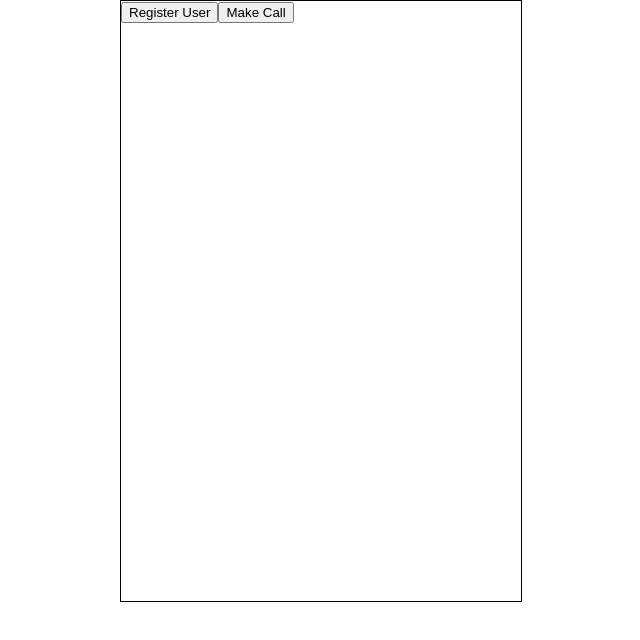
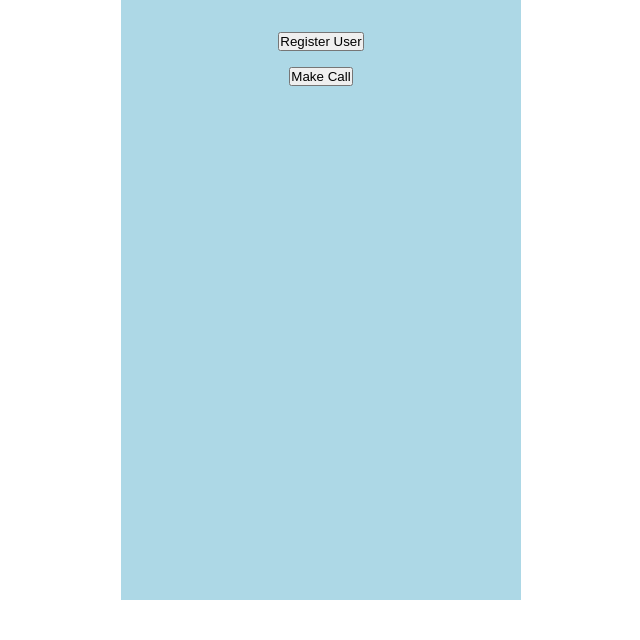
Before and after one commit to e6ntff/phone-extension, a React (Create React App) app: page / in a window 1280 px wide. Shown: the top 640 px of the page, without its empty margins (319-959 px from the left). Built offline with nearby package versions, Linux system fonts and the light colour scheme.

Commit message:
updated global styles

```diff
--- a/src/index.css
+++ b/src/index.css
@@ -1,5 +1,4 @@
 body {
-	border: 1px solid black;
 	block-size: 600px;
 	inline-size: 400px;
 	margin: auto;
@@ -10,12 +9,24 @@
 	-moz-osx-font-smoothing: grayscale;
 }
 
+* {
+	box-sizing: border-box;
+	margin: 0;
+	padding: 0;
+}
+
 code {
 	font-family: source-code-pro, Menlo, Monaco, Consolas, 'Courier New',
 		monospace;
 }
 
 #root {
+	display: flex;
+	flex-direction: column;
+	align-items: center;
+	gap: 1em;
+	padding: 2em;
 	block-size: 100%;
 	inline-size: 100%;
+	background-color: lightblue;
 }
```
